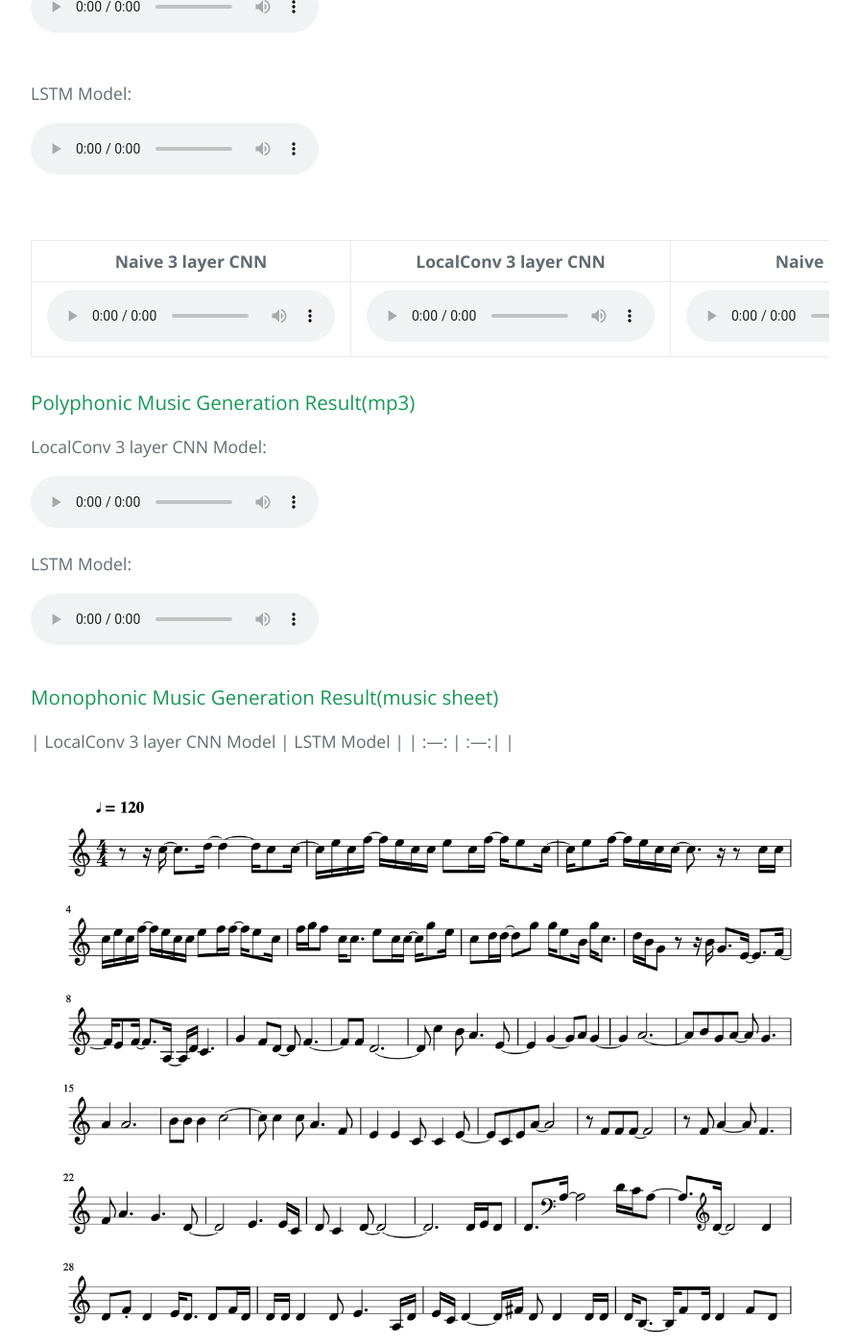
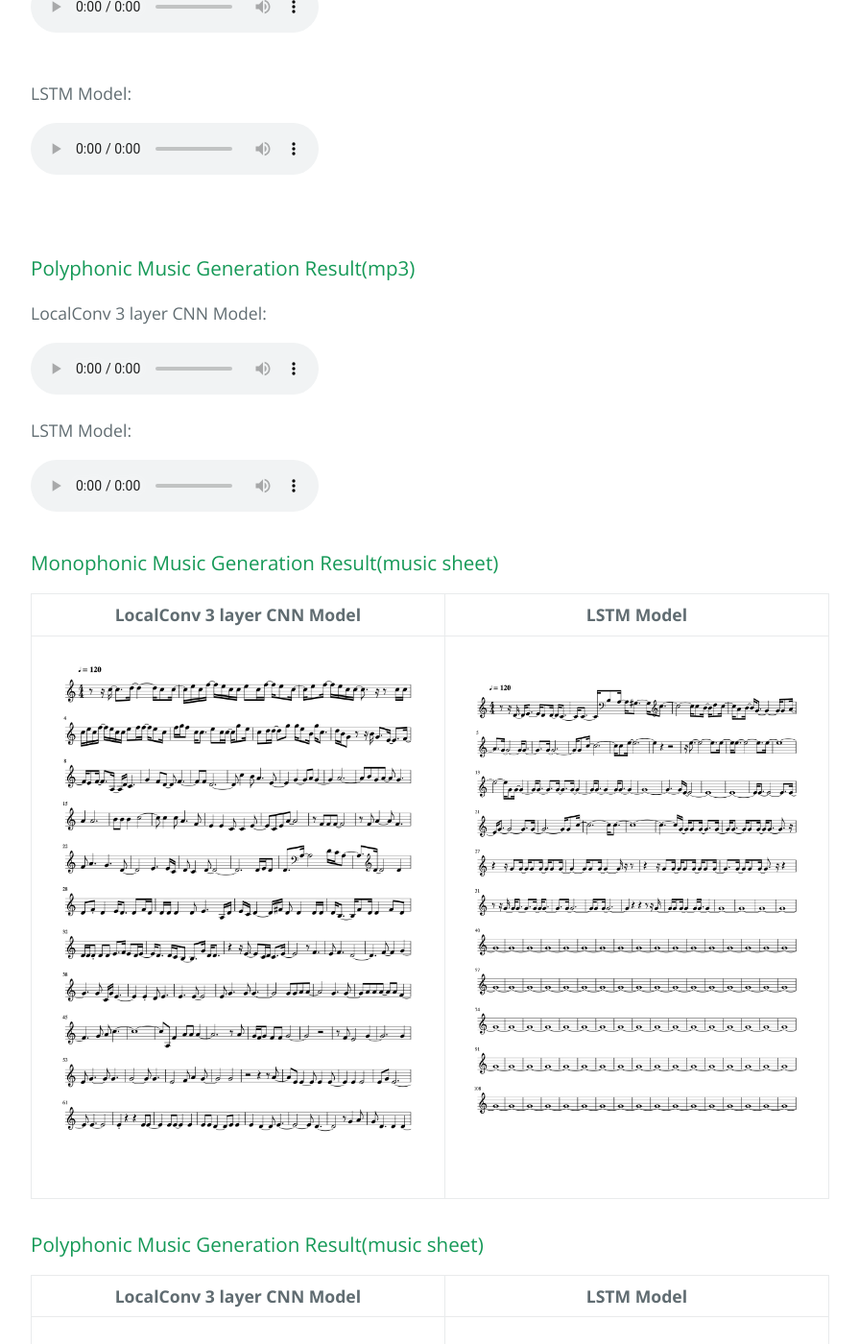
Before and after one commit to Somedaywilldo/local_conv_music_generation, a Jekyll site: the page built from docs/index.md, in a window 1280 px wide and 1400 px high, scrolled down 3138 px. Shown: the whole window at 96% size, without its empty margins (192-1087 px from the left). Built offline with Jekyll 4.4.1, drawn with Linux system fonts in a browser that asks for light colours; our own code applies the rules of GitHub Pages for plain Markdown files; some of the changed text lies outside the part shown.

Commit message:
Better content

```diff
--- a/docs/index.md
+++ b/docs/index.md
@@ -30,10 +30,6 @@ LocalConv resNet Model:
 LSTM Model:
 {% include audio_player.html filename="ST_LSTM_1.mp3" %}<br>
 
-| Naive 3 layer CNN | LocalConv 3 layer CNN | Naive resNet| LocalConv resNet |LSTM |
-| :---: | :---: | :---: | :---: | :---: |
-| {% include audio_player.html filename="ST_CNNNaive_1.mp3" %}<br> | {% include audio_player.html filename="ST_CNNLocal_1.mp3" %}<br> | {% include audio_player.html filename="ST_resNetNaive_1.mp3" %}<br> | {% include audio_player.html filename="ST_resNetLocal_1.mp3" %}<br> | {% include audio_player.html filename="ST_LSTM_1.mp3" %}<br> |
-
 ### Polyphonic Music Generation Result(mp3)
 LocalConv 3 layer CNN Model:
 {% include audio_player.html filename="MT_CNN_3Layer-1.mp3" %}
@@ -41,11 +37,13 @@ LSTM Model:
 {% include audio_player.html filename="MT_LSTM512_BachAll-1.mp3" %}
 
 ### Monophonic Music Generation Result(music sheet)
+
 | LocalConv 3 layer CNN Model | LSTM Model |
-| :---: | :---:|
+| :---: | :---: |
 | ![Octocat](audio/ST_CNNLocal_1.png)<br> | ![Octocat](audio/ST_LSTM_1.png)<br> |
 
 ### Polyphonic Music Generation Result(music sheet)
+
 | LocalConv 3 layer CNN Model | LSTM Model |
 | :---: | :---:|
 | ![Octocat](audio/MT_CNN_3Layer-1.png)<br> | ![Octocat](audio/MT_LSTM512_BachAll-1.png)<br> |
```
Also changed, not shown: docs/index_ref.md (+3 -0 lines).
